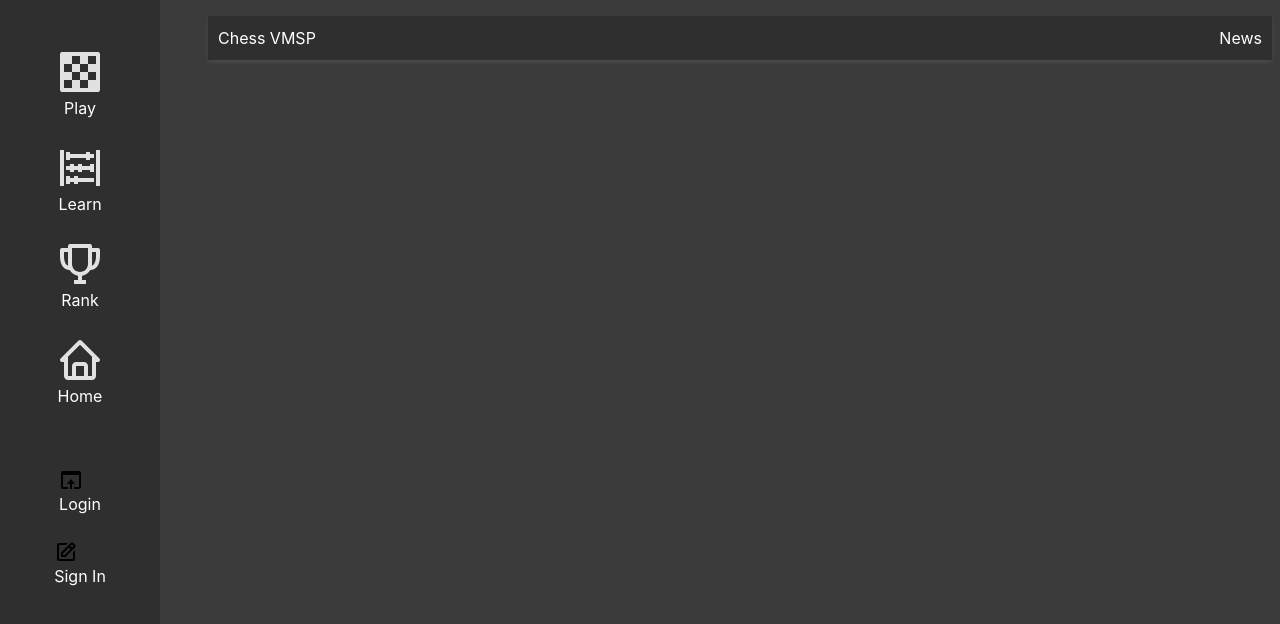
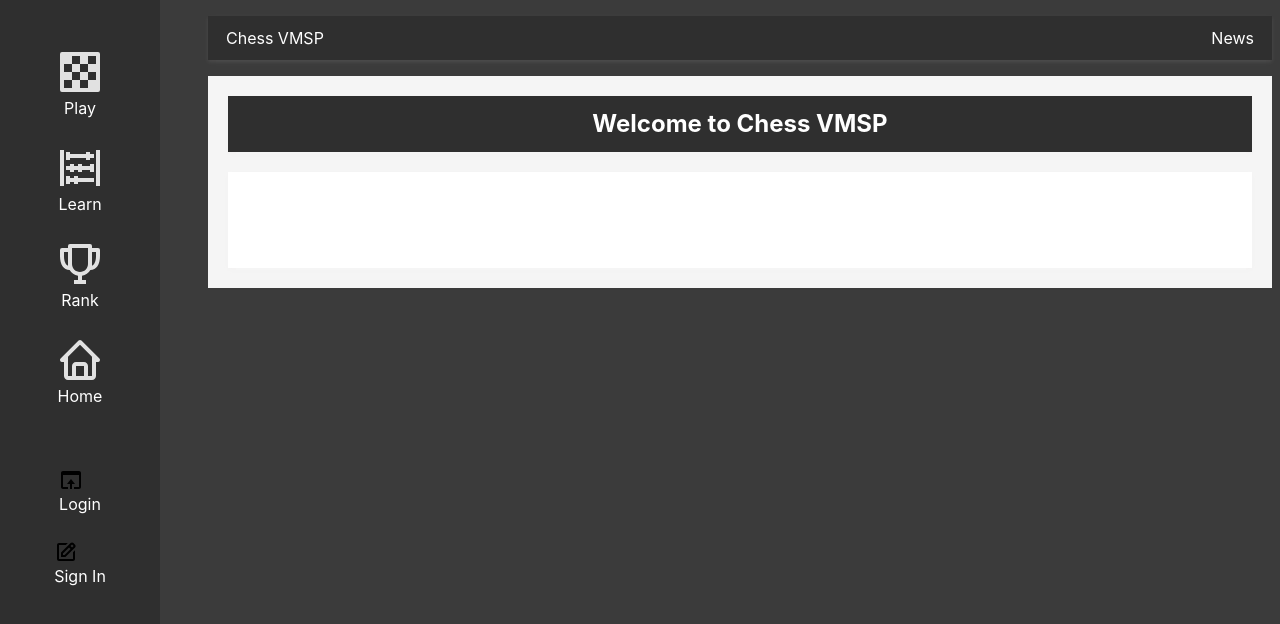
Before and after one commit to leofab/chess-vue-mongo-springboot, a Vue app: page / in a window 1280 px wide. Shown: the top 624 px of the page. Built offline with nearby package versions, Linux system fonts and the light colour scheme.

Commit message:
body implementing

```diff
--- a/src/App.vue
+++ b/src/App.vue
@@ -1,9 +1,11 @@
 <script setup lang="ts">
 import Topbar from './components/Topbar.vue';
 import SideBar from './components/SideBar.vue';
+import Body from "./components/Body.vue";
 </script>
 
 <template>
   <Topbar />
   <SideBar />
+  <Body />
 </template>
--- /dev/null
+++ b/src/components/Body.vue
@@ -0,0 +1,39 @@
+<template>
+    <div class="body">
+        <div class="body__header">
+            <h1>Welcome to Chess VMSP</h1>
+        </div>
+        <div class="body__content">
+            <p>Here is some example content for the body component.</p>
+        </div>
+    </div>
+</template>
+
+<style scoped>
+.body {
+    margin-left: 200px;
+    padding: 20px;
+    background-color: #f5f5f5;
+}
+
+.body__header {
+    padding: 10px 0;
+    background-color: #2f2f2f;
+    color: #fff;
+    text-align: center;
+    box-shadow: 0 2px 4px rgba(231, 229, 229, 0.1);
+}
+
+.body__header h1 {
+    margin: 0;
+    font-size: 24px;
+}
+
+.body__content {
+    margin-top: 20px;
+    background-color: #fff;
+    box-shadow: 0 2px 4px rgba(231, 229, 229, 0.1);
+    padding: 20px;
+    font-size: 16px;
+}
+</style>
--- a/src/components/Topbar.vue
+++ b/src/components/Topbar.vue
@@ -20,37 +20,11 @@
 ul{
     display: flex;
     justify-content: space-between;
-    padding: 10px 10px 10px 10px;
+    padding: 10px 18px 10px 18px;
 }
 a {
     color: #fff;
     text-decoration: none;
     font-size: 16px;
 }
-
-
-/*.topbar__nav {*/
-/*  display: flex;*/
-/*  justify-content: space-between;*/
-/*}*/
-
-/*.topbar__nav a:hover {*/
-/*  width: 2em;*/
-/*  color: #555;*/
-/*  flex: 1;*/
-/*}*/
-/*.topbar__nav ul {*/
-/*  list-style: none;*/
-/*  margin: 0;*/
-/*  display: flex;*/
-/*}*/
-/*.right_nav {*/
-/*  margin-right: 1rem;*/
-/*}*/
-
-/*.topbar__nav li {*/
-/*  margin-left: 20px;*/
-/*}*/
-
-
 </style>
```
